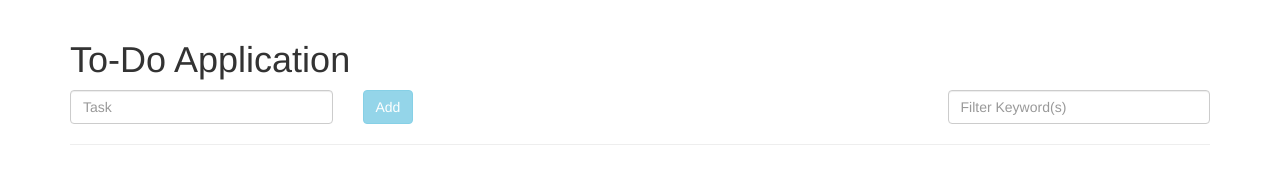
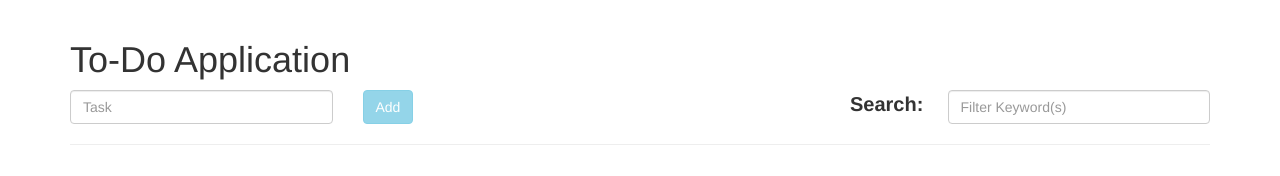
Before and after one commit to Ranotosh/Todo-List, an Angular app: page / in a window 1280 px wide. Shown: the top 176 px of the page. Built offline with nearby package versions, Linux system fonts and the light colour scheme; data requests are answered from the project's data file.

Commit message:
search_added

```diff
--- a/src/app/todo/todo.component.html
+++ b/src/app/todo/todo.component.html
@@ -15,7 +15,10 @@
     <div class="col-xs-3">
       <button class="btn btn-info" [disabled]="!taskIp" (click)="addTask()">Add</button>
     </div>
-    <div class="col-xs-3">
+    <div class="col-xs-2">
+    </div>
+    <div class="col-xs-1">
+      <label style="font-size:20px">Search:</label>
     </div>
 
     <div class="col-xs-3">
```
